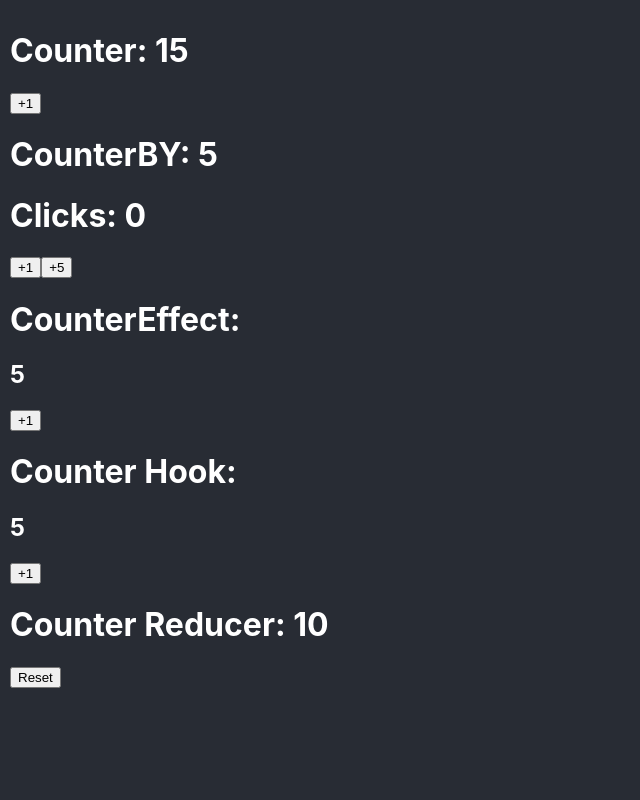
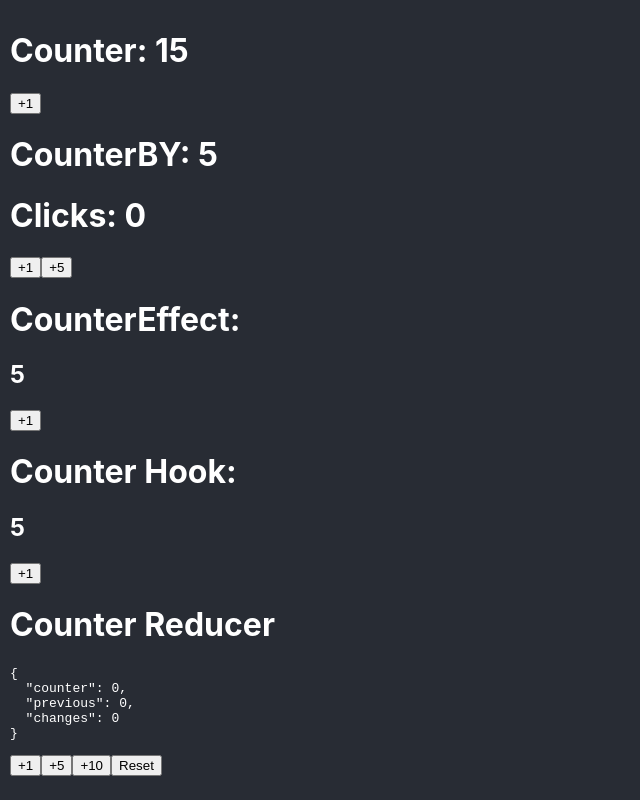
Before and after one commit to xh4rz/01-bases, a React (Create React App) app: page / in a window 1280 px wide. Shown: the whole page, without its empty margins (0-640 px from the left). Built offline with nearby package versions, Linux system fonts and the light colour scheme.

Commit message:
21. IncreaseBy - Action

```diff
--- a/src/bases/CounterReducer.tsx
+++ b/src/bases/CounterReducer.tsx
@@ -7,9 +7,9 @@
 }
 
 const INITIAL_STATE: CounterState = {
-	counter: 10,
-	previous: 15,
-	changes: 20
+	counter: 0,
+	previous: 0,
+	changes: 0
 };
 
 type CounterAction =
@@ -25,12 +25,21 @@
 	state: CounterState,
 	action: CounterAction
 ): CounterState => {
+	const { counter, changes } = state;
+
 	switch (action.type) {
 		case 'reset':
 			return {
-				changes: 0,
 				counter: 0,
-				previous: 0
+				previous: 0,
+				changes: 0
+			};
+
+		case 'increaseBy':
+			return {
+				counter: counter + action.payload.value,
+				previous: counter,
+				changes: changes + 1
 			};
 
 		default:
@@ -39,16 +48,27 @@
 };
 
 export const CounterReducerComponent = () => {
-	const [{ counter }, dispatch] = useReducer(counterReducer, INITIAL_STATE);
+	const [counterState, dispatch] = useReducer(counterReducer, INITIAL_STATE);
 
-	const handleClick = () => {
+	const handleReset = () => {
 		dispatch({ type: 'reset' });
+	};
+
+	const increaseBy = (value: number) => {
+		dispatch({ type: 'increaseBy', payload: { value } });
 	};
 
 	return (
 		<>
-			<h1>Counter Reducer: {counter}</h1>
-			<button onClick={handleClick}>Reset</button>
+			<h1>Counter Reducer</h1>
+
+			<pre>{JSON.stringify(counterState, null, 2)}</pre>
+
+			<button onClick={() => increaseBy(1)}>+1</button>
+			<button onClick={() => increaseBy(5)}>+5</button>
+			<button onClick={() => increaseBy(10)}>+10</button>
+
+			<button onClick={handleReset}>Reset</button>
 		</>
 	);
 };
```
